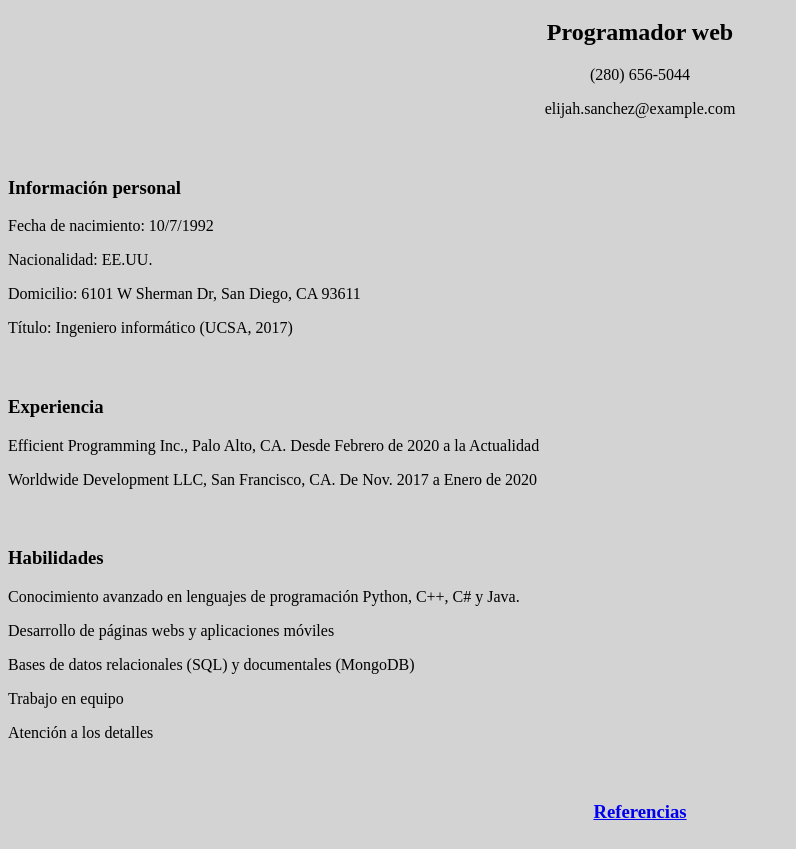
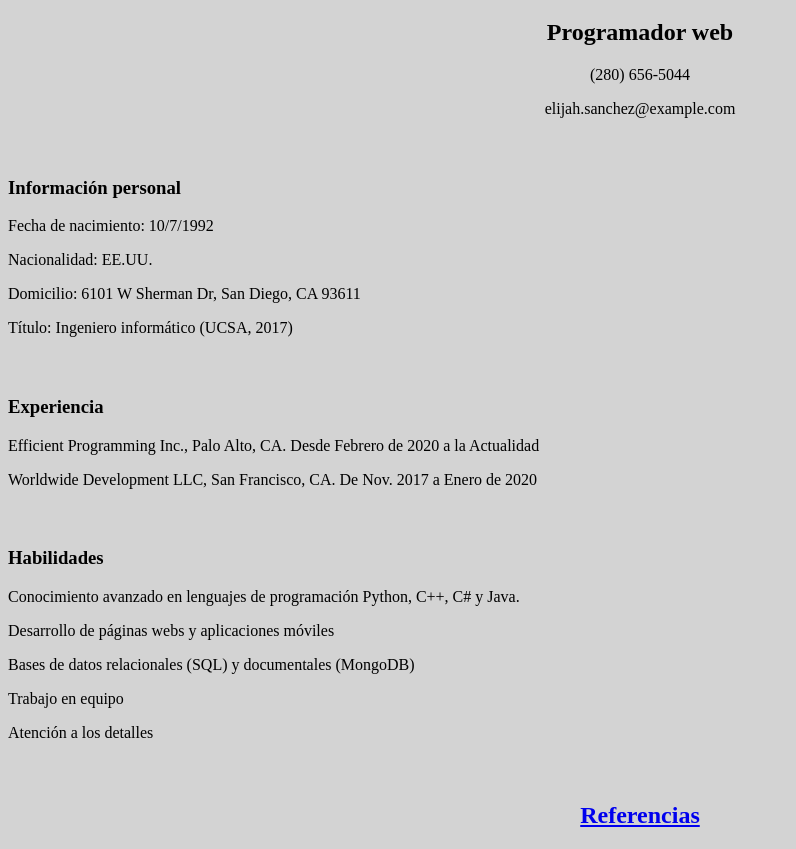
Before and after one commit to PABALV01/Front-end_Academy_2022.github.io, a plain HTML site: page index.html in a window 1280 px wide. Shown: the part 209-1058 px from the top of the page, without its empty margins (0-796 px from the left). Drawn offline with Linux system fonts and the light colour scheme.

Commit message:
Update index.html

```diff
--- a/index.html
+++ b/index.html
@@ -33,7 +33,7 @@
 <p>Atención a los detalles</p>
 <P>&#12288;</P>
 
-<h3 ALIGN="CENTER"><a href="referencias.html">Referencias</a></h3>
+<h2 ALIGN="CENTER"><a href="referencias.html">Referencias</a></h2>
 
 </body>
 
```
